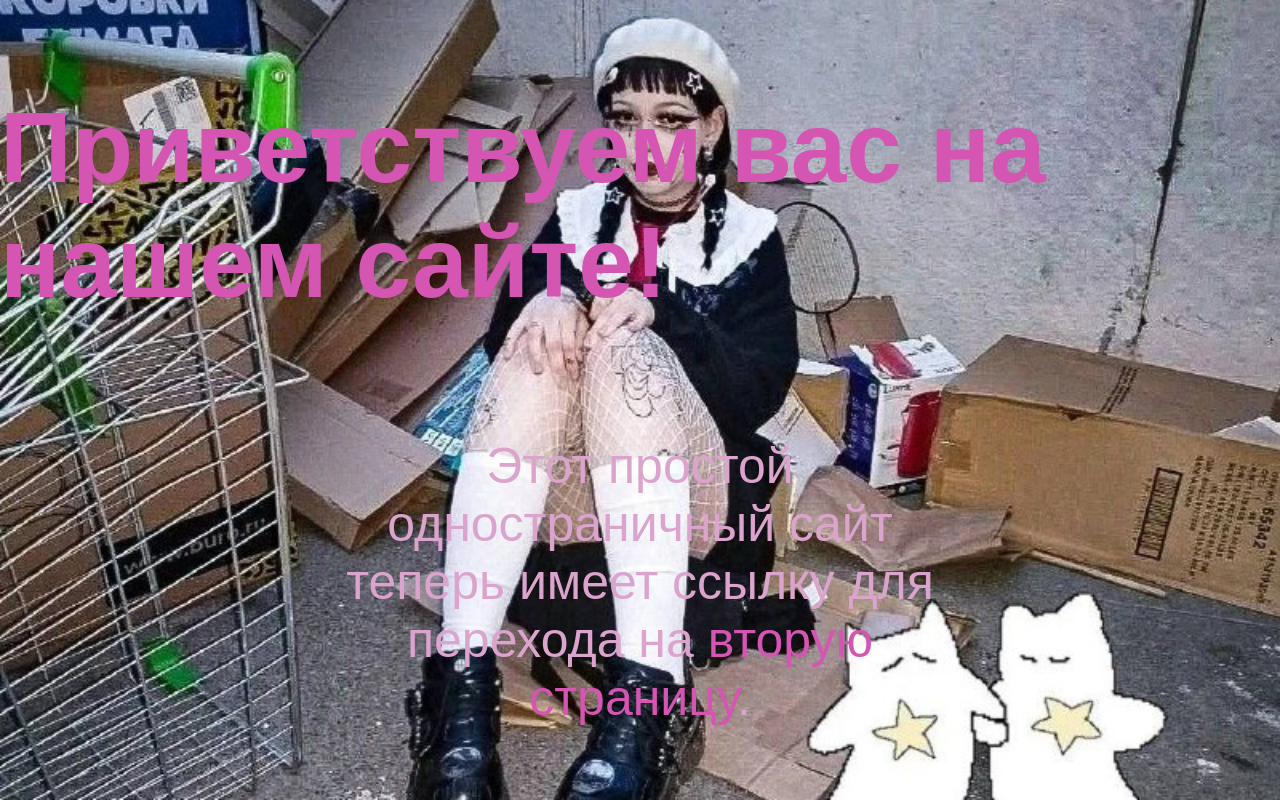
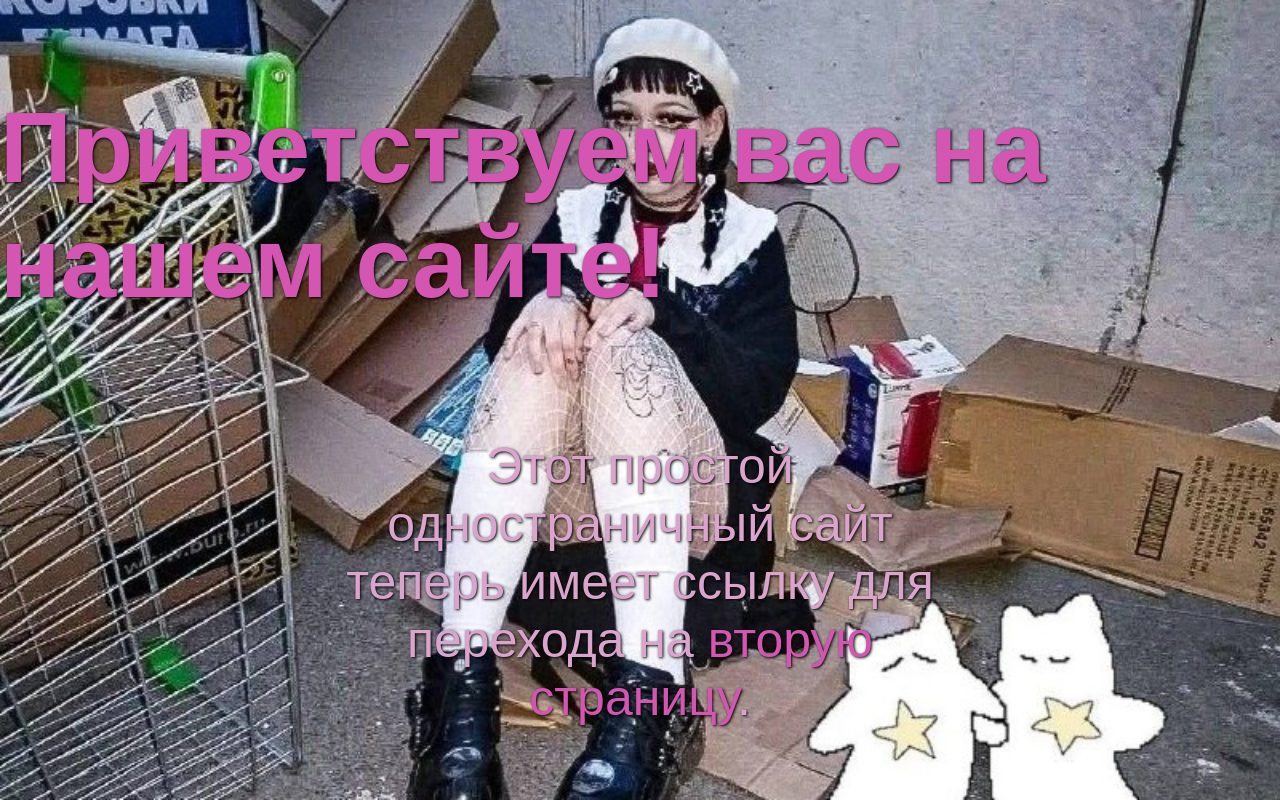
Before and after one commit to tolyantemp/tolyantemp.github.io, a plain HTML site: page index.html in a window 1280 px wide. Drawn offline with Linux system fonts and the light colour scheme.

Commit message:
Update index.html

```diff
--- a/index.html
+++ b/index.html
@@ -20,16 +20,19 @@
         h1 {
             color: #d455b2;
 			 font-size: 100px;
+			 text-shadow: 1px 1px 3px rgba(0, 0, 0, 1.3);
         }
         p {
             color: #dba4cd;
             max-width: 600px;
             text-align: center;
 			 font-size: 50px;
+			 text-shadow: 1px 1px 3px rgba(0, 0, 0, 1.3);
         }
         a {
             color: #d455b2;
             text-decoration: none;
+			text-shadow: 1px 1px 3px rgba(0, 0, 0, 1.3);
         }
     </style>
 </head>
```
